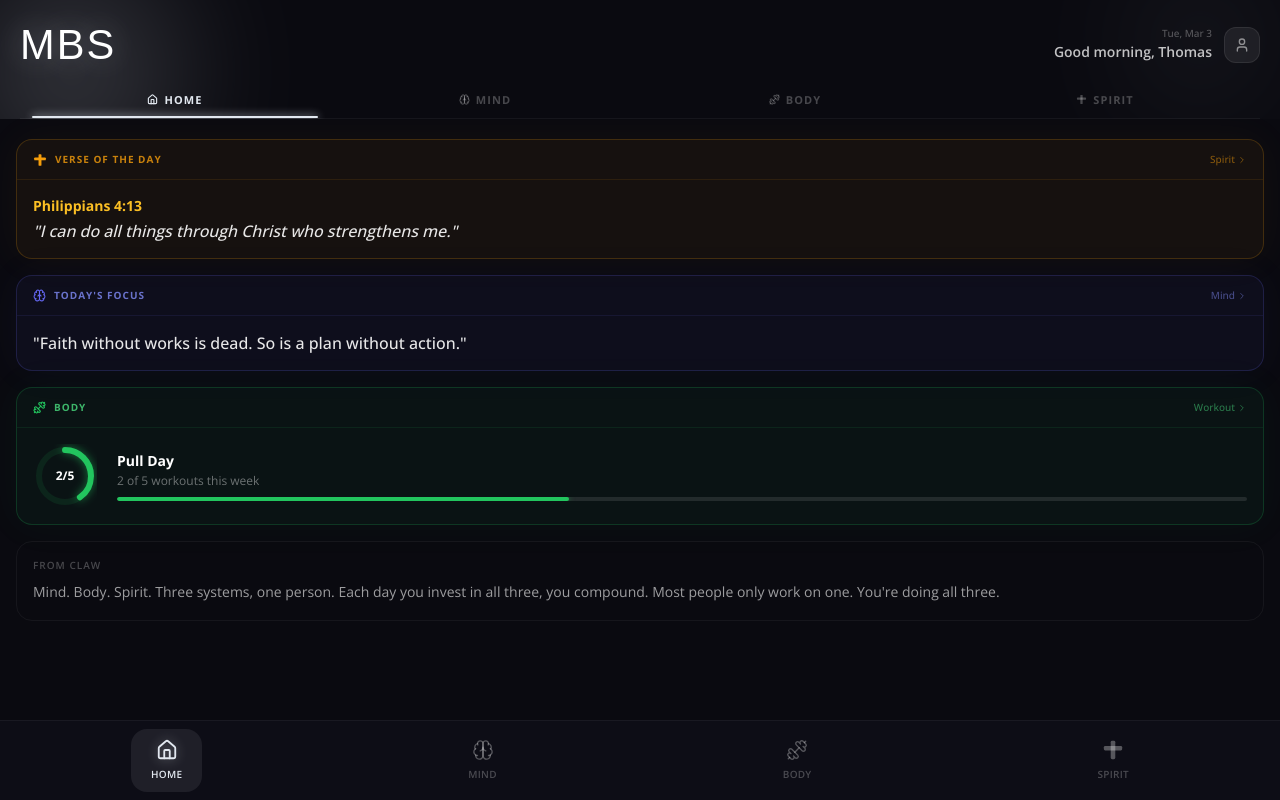
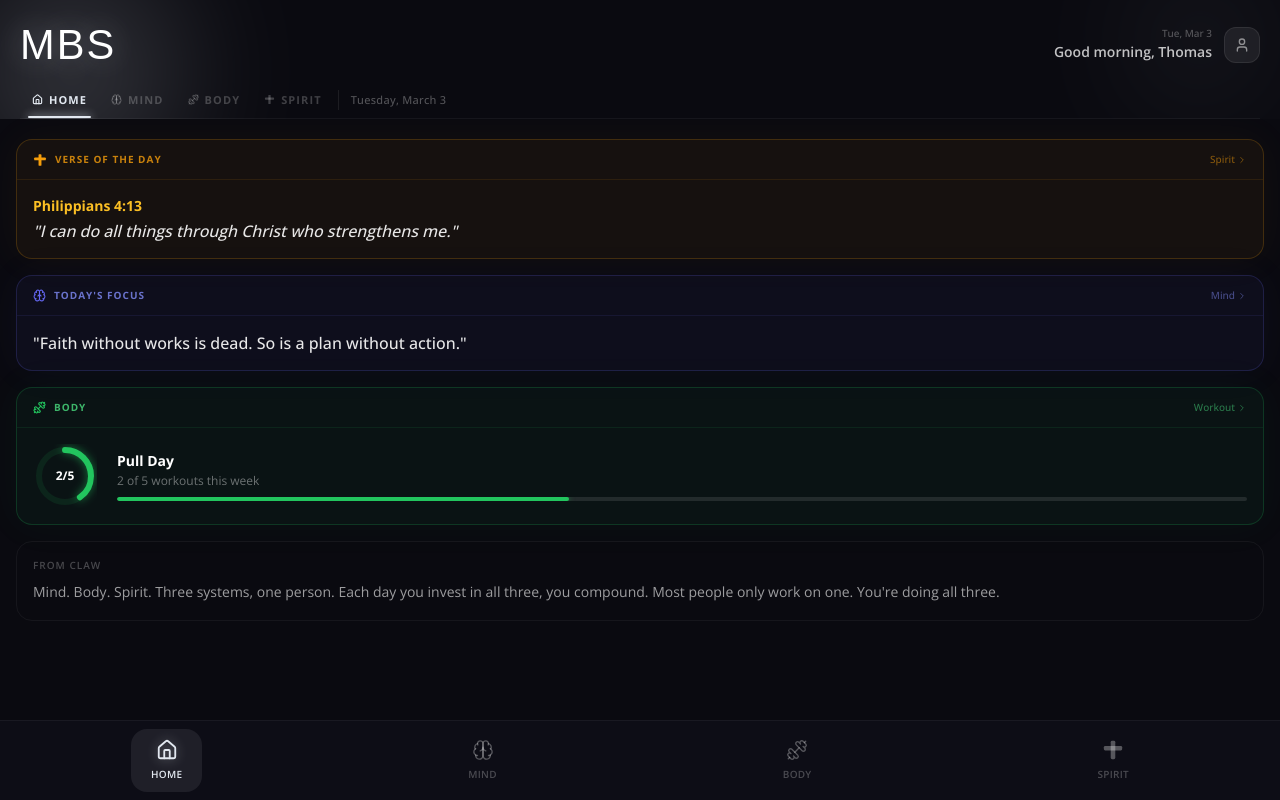
Before and after one commit to tomthornton/life-app, a Next.js app: page / in a window 1280 px wide. Both pictures are taken after a click on the button "Continue as Thomas". Built offline with nearby package versions, Linux system fonts and the light colour scheme; a web font is replaced by a local one.

Commit message:
feat: combined header row — tab title + sub-nav in one line

```diff
--- a/app/page.tsx
+++ b/app/page.tsx
@@ -14,8 +14,32 @@ export type Tab = 'home' | 'mind' | 'body' | 'spirit' | 'profile'
 
 type User = { name: string; email: string }
 
+export const SUB_TABS: Record<Tab, { id: string; label: string; icon: string }[]> = {
+  home:    [],
+  profile: [],
+  mind:    [
+    { id: 'chat',    label: 'Chat',    icon: '💬' },
+    { id: 'therapy', label: 'Therapy', icon: '🛋️' },
+    { id: 'journal', label: 'Journal', icon: '📓' },
+    { id: 'mood',    label: 'Mood',    icon: '🌡️' },
+  ],
+  body:    [
+    { id: 'workout',   label: 'Workout',   icon: '🏋️' },
+    { id: 'health',    label: 'Health',    icon: '💡' },
+    { id: 'hydration', label: 'Hydration', icon: '💧' },
+    { id: 'records',   label: 'PRs',       icon: '🏆' },
+  ],
+  spirit:  [
+    { id: 'daily',     label: 'Daily',     icon: '📖' },
+    { id: 'gratitude', label: 'Gratitude', icon: '🙏' },
+    { id: 'prayer',    label: 'Prayer',    icon: '✝️' },
+    { id: 'chat',      label: 'Reflect',   icon: '💬' },
+  ],
+}
+
 export default function Home() {
   const [activeTab, setActiveTab] = useState<Tab>('home')
+  const [subTab, setSubTab] = useState<string>('chat')
   const [user, setUser] = useState<User | null>(null)
   const [ready, setReady] = useState(false)
 
@@ -25,40 +49,50 @@ export default function Home() {
     setReady(true)
   }, [])
 
-  const handleAuth = (u: User) => setUser(u)
-
-  const handleLogout = () => {
-    localStorage.removeItem('mbs_user')
-    setUser(null)
-    setActiveTab('home')
+  // Reset sub-tab to first option when main tab changes
+  const handleTabChange = (tab: Tab) => {
+    setActiveTab(tab)
+    const first = SUB_TABS[tab][0]?.id
+    if (first) setSubTab(first)
   }
 
   if (!ready) return null
-
-  if (!user) return <AuthScreen onAuth={handleAuth} />
+  if (!user) return <AuthScreen onAuth={(u) => setUser(u)} />
 
   return (
     <main className="fixed inset-0 flex flex-col bg-[#0a0a10] overflow-hidden">
       <AppHeader
         activeTab={activeTab}
+        subTab={subTab}
+        onSubTabChange={setSubTab}
         userName={user.name}
-        onProfilePress={() => setActiveTab('profile')}
-        onTabPress={setActiveTab}
+        onProfilePress={() => handleTabChange('profile')}
+        onTabPress={handleTabChange}
       />
 
       <div className="flex-1 overflow-y-auto no-scrollbar">
-        {activeTab === 'home'    && <HomeTab setActiveTab={setActiveTab} />}
-        {activeTab === 'mind'    && <MindTab />}
-        {activeTab === 'body'    && <BodyTab />}
-        {activeTab === 'spirit'  && <SpiritTab />}
-        {activeTab === 'profile' && <ProfileTab userName={user.name} setUserName={(name) => {
-          const updated = { ...user, name }
-          setUser(updated)
-          localStorage.setItem('mbs_user', JSON.stringify(updated))
-        }} onLogout={handleLogout} />}
+        {activeTab === 'home'    && <HomeTab setActiveTab={handleTabChange} />}
+        {activeTab === 'mind'    && <MindTab mode={subTab} />}
+        {activeTab === 'body'    && <BodyTab mode={subTab} />}
+        {activeTab === 'spirit'  && <SpiritTab mode={subTab} />}
+        {activeTab === 'profile' && (
+          <ProfileTab
+            userName={user.name}
+            setUserName={(name) => {
+              const updated = { ...user, name }
+              setUser(updated)
+              localStorage.setItem('mbs_user', JSON.stringify(updated))
+            }}
+            onLogout={() => {
+              localStorage.removeItem('mbs_user')
+              setUser(null)
+              setActiveTab('home')
+            }}
+          />
+        )}
       </div>
 
-      <BottomNav activeTab={activeTab} setActiveTab={setActiveTab} />
+      <BottomNav activeTab={activeTab} setActiveTab={handleTabChange} />
     </main>
   )
 }
--- a/components/AppHeader.tsx
+++ b/components/AppHeader.tsx
@@ -1,17 +1,10 @@
 'use client'
 
 import { User } from 'lucide-react'
-import { Tab } from '@/app/page'
+import { Tab, SUB_TABS } from '@/app/page'
 import CrossIcon from '@/components/icons/CrossIcon'
 import { Brain, Dumbbell, House } from 'lucide-react'
 import MBSWordmark from '@/components/MBSWordmark'
-
-const TABS: { id: Tab; label: string; color: string }[] = [
-  { id: 'home',   label: 'Home',   color: '#e2e8f0' },
-  { id: 'mind',   label: 'Mind',   color: '#6366f1' },
-  { id: 'body',   label: 'Body',   color: '#22c55e' },
-  { id: 'spirit', label: 'Spirit', color: '#f59e0b' },
-]
 
 const TAB_COLORS: Record<Tab, string> = {
   home:    '#e2e8f0',
@@ -20,6 +13,12 @@ const TAB_COLORS: Record<Tab, string> = {
   spirit:  '#f59e0b',
   profile: '#94a3b8',
 }
+
+const TAB_LABELS: Record<Tab, string> = {
+  home: 'Home', mind: 'Mind', body: 'Body', spirit: 'Spirit', profile: 'Profile',
+}
+
+const MAIN_TABS: Tab[] = ['home', 'mind', 'body', 'spirit']
 
 function TabIcon({ id, size = 11 }: { id: Tab; size?: number }) {
   if (id === 'spirit') return <CrossIcon size={size} color="currentColor" />
@@ -30,11 +29,15 @@ function TabIcon({ id, size = 11 }: { id: Tab; size?: number }) {
 
 export default function AppHeader({
   activeTab,
+  subTab,
+  onSubTabChange,
   userName,
   onProfilePress,
   onTabPress,
 }: {
   activeTab: Tab
+  subTab: string
+  onSubTabChange: (id: string) => void
   userName: string
   onProfilePress: () => void
   onTabPress: (tab: Tab) => void
@@ -47,25 +50,20 @@ export default function AppHeader({
   }
 
   const color = TAB_COLORS[activeTab]
+  const subTabs = SUB_TABS[activeTab]
 
   return (
     <div className="safe-top relative overflow-hidden bg-[#0a0a10]">
       {/* Ambient glow */}
-      <div
-        className="absolute -top-10 -left-10 w-56 h-56 rounded-full blur-3xl opacity-[0.18] transition-all duration-700 pointer-events-none"
-        style={{ background: color }}
-      />
-      <div
-        className="absolute -top-6 right-4 w-32 h-32 rounded-full blur-3xl opacity-[0.08] transition-all duration-700 pointer-events-none"
-        style={{ background: color }}
-      />
+      <div className="absolute -top-10 -left-10 w-56 h-56 rounded-full blur-3xl opacity-[0.18] transition-all duration-700 pointer-events-none"
+        style={{ background: color }} />
+      <div className="absolute -top-6 right-4 w-32 h-32 rounded-full blur-3xl opacity-[0.08] transition-all duration-700 pointer-events-none"
+        style={{ background: color }} />
 
       <div className="relative px-5 pt-6 pb-0">
-        {/* Top row */}
+        {/* Top row: wordmark + date + profile */}
         <div className="flex items-center justify-between mb-4">
           <MBSWordmark glowColor={color} />
-
-          {/* Right: greeting + profile */}
           <div className="flex items-center gap-3">
             <div className="text-right">
               <p className="text-[10px] text-white/30 font-medium leading-none">
@@ -75,59 +73,69 @@ export default function AppHeader({
                 {greeting()}, {userName.split(' ')[0]}
               </p>
             </div>
-            <button
-              onClick={onProfilePress}
+            <button onClick={onProfilePress}
               className="w-9 h-9 rounded-xl flex items-center justify-center transition-all duration-200"
               style={{
                 background: activeTab === 'profile' ? `${color}20` : 'rgba(255,255,255,0.07)',
                 border: `1px solid ${activeTab === 'profile' ? `${color}50` : 'rgba(255,255,255,0.08)'}`,
-              }}
-            >
-              <User
-                size={16}
-                style={{ color: activeTab === 'profile' ? color : 'rgba(255,255,255,0.5)' }}
-              />
+              }}>
+              <User size={16} style={{ color: activeTab === 'profile' ? color : 'rgba(255,255,255,0.5)' }} />
             </button>
           </div>
         </div>
 
-        {/* Tab switcher */}
-        <div className="flex items-center pb-0">
-          {TABS.map((tab) => {
-            const isActive = activeTab === tab.id
-            return (
-              <button
-                key={tab.id}
-                onClick={() => onTabPress(tab.id)}
-                className="flex-1 flex items-center justify-center gap-1.5 py-2.5 transition-all duration-300 relative"
-              >
-                {/* Active underline */}
-                <span
-                  className="absolute bottom-0 left-3 right-3 h-0.5 rounded-full transition-all duration-300"
-                  style={{
-                    background: isActive ? tab.color : 'transparent',
-                    boxShadow: isActive ? `0 0 8px ${tab.color}` : 'none',
-                  }}
-                />
+        {/* Bottom row: tab title + sub-tabs (or greeting) */}
+        <div className="flex items-center gap-0">
+          {/* Main tab switcher */}
+          <div className="flex items-center">
+            {MAIN_TABS.map((tab) => {
+              const isActive = activeTab === tab
+              return (
+                <button key={tab} onClick={() => onTabPress(tab)}
+                  className="flex items-center justify-center gap-1.5 px-3 py-2.5 transition-all duration-300 relative"
+                  style={{ color: isActive ? TAB_COLORS[tab] : 'rgba(255,255,255,0.22)' }}>
+                  {isActive && (
+                    <span className="absolute bottom-0 left-2 right-2 h-0.5 rounded-full transition-all duration-300"
+                      style={{ background: color, boxShadow: `0 0 8px ${color}` }} />
+                  )}
+                  <TabIcon id={tab} size={11} />
+                  <span className="text-[11px] font-bold tracking-widest uppercase">{TAB_LABELS[tab]}</span>
+                </button>
+              )
+            })}
+          </div>
 
-                <span
-                  className="transition-all duration-300"
-                  style={{ color: isActive ? tab.color : 'rgba(255,255,255,0.25)' }}
-                >
-                  <TabIcon id={tab.id} size={11} />
-                </span>
+          {/* Divider */}
+          <div className="w-px h-5 mx-1 flex-shrink-0" style={{ background: 'rgba(255,255,255,0.08)' }} />
 
-                <span
-                  className="text-[11px] font-bold tracking-widest uppercase transition-all duration-300"
-                  style={{ color: isActive ? tab.color : 'rgba(255,255,255,0.25)' }}
-                >
-                  {tab.label}
-                </span>
-              </button>
-            )
-          })}
+          {/* Right side: sub-tabs or greeting */}
+          <div className="flex-1 flex items-center overflow-x-auto no-scrollbar gap-1 pl-1">
+            {subTabs.length > 0 ? (
+              subTabs.map((st) => {
+                const isActive = subTab === st.id
+                return (
+                  <button key={st.id} onClick={() => onSubTabChange(st.id)}
+                    className="flex-shrink-0 flex items-center gap-1 px-2.5 py-1.5 rounded-lg text-[10px] font-bold tracking-wide uppercase transition-all duration-200"
+                    style={isActive
+                      ? { background: `${color}22`, color, border: `1px solid ${color}35` }
+                      : { color: 'rgba(255,255,255,0.22)', border: '1px solid transparent' }
+                    }>
+                    <span style={{ fontSize: '11px' }}>{st.icon}</span>
+                    <span>{st.label}</span>
+                  </button>
+                )
+              })
+            ) : (
+              activeTab !== 'profile' && (
+                <p className="text-[11px] font-medium tracking-wide pl-1" style={{ color: 'rgba(255,255,255,0.3)' }}>
+                  {new Date().toLocaleDateString('en-US', { weekday: 'long', month: 'long', day: 'numeric' })}
+                </p>
+              )
+            )}
+          </div>
+        </div>
 
-        </div>
+        {/* Bottom border */}
         <div className="border-b border-white/5" />
       </div>
     </div>
--- a/components/tabs/BodyTab.tsx
+++ b/components/tabs/BodyTab.tsx
@@ -2,7 +2,7 @@
 
 import { useState } from 'react'
 import { Dumbbell, Droplets, Trophy, Lightbulb } from 'lucide-react'
-import SubTabBar from '@/components/SubTabBar'
+
 
 type BodyMode = 'workout' | 'health' | 'hydration' | 'records'
 
@@ -89,8 +89,8 @@ const MODES = [
   { id: 'records'   as BodyMode, label: 'PRs',        icon: '🏆' },
 ]
 
-export default function BodyTab() {
-  const [mode, setMode] = useState<BodyMode>('workout')
+export default function BodyTab({ mode: modeProp }: { mode?: string }) {
+  const mode = (modeProp ?? 'workout') as BodyMode
   const [week, setWeek] = useState(WORKOUT_WEEK)
   const [selectedDay, setSelectedDay] = useState(TODAY)
   const [hydration, setHydration] = useLocalStorage<Record<string,number>>('mbs_hydration', {})
@@ -123,7 +123,6 @@ export default function BodyTab() {
 
   return (
     <div className="flex flex-col">
-      <SubTabBar tabs={MODES} active={mode} onChange={(id) => setMode(id as BodyMode)} color="#22c55e" />
 
       {/* ── WORKOUT ── */}
       {mode === 'workout' && (
--- a/components/tabs/MindTab.tsx
+++ b/components/tabs/MindTab.tsx
@@ -1,7 +1,7 @@
 'use client'
 
 import { useState, useRef, useEffect } from 'react'
-import SubTabBar from '@/components/SubTabBar'
+
 
 type ChatMode = 'chat' | 'therapy' | 'journal' | 'mood'
 
@@ -29,8 +29,8 @@ function useLocalStorage<T>(key: string, initial: T) {
   return [val, set] as const
 }
 
-export default function MindTab() {
-  const [mode, setMode] = useState<ChatMode>('chat')
+export default function MindTab({ mode: modeProp }: { mode?: string }) {
+  const mode = (modeProp ?? 'chat') as ChatMode
 
   // Chat
   const [messages, setMessages] = useState<Message[]>([
@@ -87,16 +87,8 @@ export default function MindTab() {
     setMoodNote('')
   }
 
-  const MODES = [
-    { id: 'chat',    label: 'Chat',    icon: '💬' },
-    { id: 'therapy', label: 'Therapy', icon: '🛋️' },
-    { id: 'journal', label: 'Journal', icon: '📓' },
-    { id: 'mood',    label: 'Mood',    icon: '🌡️' },
-  ]
-
   return (
     <div className="flex flex-col h-full">
-      <SubTabBar tabs={MODES} active={mode} onChange={(id) => setMode(id as ChatMode)} color="#6366f1" />
 
       {/* ── CHAT / THERAPY ── */}
       {(mode === 'chat' || mode === 'therapy') && (
--- a/components/tabs/SpiritTab.tsx
+++ b/components/tabs/SpiritTab.tsx
@@ -2,7 +2,7 @@
 
 import { useState, useRef, useEffect } from 'react'
 import CrossIcon from '@/components/icons/CrossIcon'
-import SubTabBar from '@/components/SubTabBar'
+
 
 type SpiritMode = 'daily' | 'gratitude' | 'prayer' | 'chat'
 
@@ -45,8 +45,8 @@ function Chevron({ open }: { open: boolean }) {
   )
 }
 
-export default function SpiritTab() {
-  const [mode, setMode] = useState<SpiritMode>('daily')
+export default function SpiritTab({ mode: modeProp }: { mode?: string }) {
+  const mode = (modeProp ?? 'daily') as SpiritMode
   const [expanded, setExpanded] = useState<string | null>('verse')
 
   // Gratitude
@@ -107,7 +107,6 @@ export default function SpiritTab() {
 
   return (
     <div className="flex flex-col">
-      <SubTabBar tabs={MODES} active={mode} onChange={(id) => setMode(id as SpiritMode)} color="#f59e0b" />
 
       {/* ── DAILY ── */}
       {mode === 'daily' && (
```
